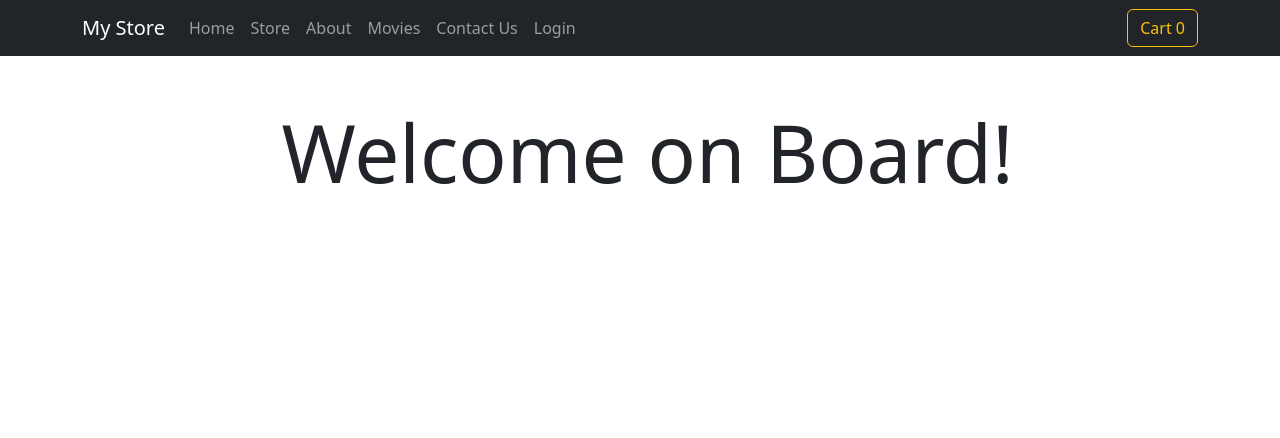
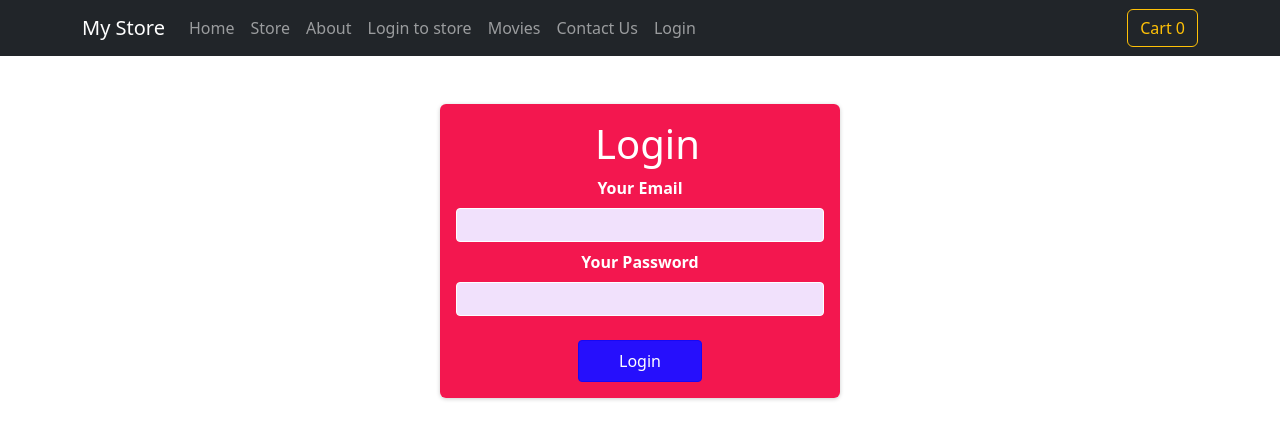
Before and after one commit to biswaa143/E-commerce-2, a React (Create React App) app: page /login in a window 1280 px wide. Before the commit this address led to /. Shown: the top 438 px of the page. Built offline with nearby package versions, Linux system fonts and the light colour scheme.

Commit message:
Adding Login to Ecommerce

```diff
--- a/src/App.js
+++ b/src/App.js
@@ -14,6 +14,7 @@
 import AuthPage from "./pages/AuthPage";
 import UserProfile from "./components/Profile/UserProfile";
 import AuthContext from "./components/store/auth-context";
+import Login from "./pages/Login";
 
 // const router = createBrowserRouter(
 //   [
@@ -188,6 +189,7 @@
         <Route path="/home" element={<Home />} />
         <Route path="/store" element={<StorePage />} />
         <Route path="/about" element={<AboutPage />} />
+        <Route path="/login" element={<Login />} />
         <Route path="/movie" element={<MoviePage />} />
         <Route path="/contact" element={<ContactUs />} />
         <Route path="/store/:productId" element={<ProductDetail />} />
--- a/src/components/Header.js
+++ b/src/components/Header.js
@@ -46,6 +46,9 @@
             <Link to="/about" className="nav-link">
               About
             </Link>
+            <Link to="/login" className="nav-link">
+              Login to store
+            </Link>
             <Link to="/movie" className="nav-link">
               Movies
             </Link>
--- /dev/null
+++ b/src/pages/Login.js
@@ -0,0 +1,103 @@
+import React, { useRef, useContext, useState } from "react";
+import AuthContext from "../components/store/auth-context";
+import classes from "./Login.module.css";
+import { Button } from "react-bootstrap";
+import { useNavigate } from "react-router-dom";
+
+const Login = () => {
+  const emailInputRef = useRef();
+  const passwordInputRef = useRef();
+  const authCtx = useContext(AuthContext);
+  const [isLogin, setIsLogin] = useState(true);
+  const [isLoading, setIsLoading] = useState(false);
+  const navigate = useNavigate();
+
+  // const switchAuthModeHandler = () => {
+  //   setIsLogin((prevState) => !prevState);
+  // };
+  console.log(setIsLogin);
+
+  const submitHandler = (event) => {
+    event.preventDefault();
+
+    const enteredEmail = emailInputRef.current.value;
+    const enteredPassword = passwordInputRef.current.value;
+
+    setIsLoading(true);
+
+    let url;
+    if (isLogin) {
+      url =
+        "https://identitytoolkit.googleapis.com/v1/accounts:signInWithPassword?key=AIzaSyCrU_dpYTl7LWLCqRzlvwg6Qb1d6UpAfp0";
+    }
+    fetch(url, {
+      method: "POST",
+      body: JSON.stringify({
+        email: enteredEmail,
+        password: enteredPassword,
+        returnSecureToken: true,
+      }),
+      headers: {
+        "Content-Type": "application/json",
+      },
+    })
+      .then((res) => {
+        setIsLoading(false);
+        if (res.ok) {
+          return res.json();
+        } else {
+          return res.json().then((data) => {
+            let errorMessage =
+              "Authentication failed: Please check your Email or Password!";
+            throw new Error(errorMessage);
+          });
+        }
+      })
+      .then((data) => {
+        const token = data.idToken;
+        authCtx.login(token);
+        localStorage.setItem("token", token);
+        alert('You have successfully logged in your account');
+        navigate("/store");
+      })
+      .catch((err) => {
+        alert(err.message);
+      });
+  };
+  return (
+    <section className={classes.auth}>
+      <h1>{isLogin ? "Login" : "Sign Up"}</h1>
+      <form onSubmit={submitHandler}>
+        <div className={classes.control}>
+          <label htmlFor="email">Your Email</label>
+          <input type="email" id="email" required ref={emailInputRef} />
+        </div>
+        <div className={classes.control}>
+          <label htmlFor="password">Your Password</label>
+          <input
+            type="password"
+            id="password"
+            required
+            ref={passwordInputRef}
+          />
+        </div>
+        <div className={classes.actions}>
+          {!isLoading && (
+            <Button type="submit">
+              {isLogin ? "Login" : "Create Account"}
+            </Button>
+          )}
+          {isLoading && <p>Sending Request...</p>}
+          {/* <Button
+            type="button"
+            className={classes.toggle}
+            onClick={switchAuthModeHandler}
+          >
+            {isLogin ? "Create new account" : "Login with existing account"}
+          </Button> */}
+        </div>
+      </form>
+    </section>
+  );
+};
+export default Login;
--- /dev/null
+++ b/src/pages/Login.module.css
@@ -0,0 +1,73 @@
+.auth {
+    margin: 3rem auto;
+    width: 95%;
+    max-width: 25rem;
+    border-radius: 6px;
+    background-color: #f30541ec;
+    box-shadow: 0 1px 4px rgba(0, 0, 0, 0.2);
+    padding: 1rem;
+    text-align: center;
+    color: white;
+  }
+
+  .auth h1 {
+    text-align: center;
+    color: white;
+  }
+
+  .control {
+    margin-bottom: 0.5rem;
+  }
+
+  .control label {
+    display: block;
+    color: white;
+    font-weight: bold;
+    margin-bottom: 0.5rem;
+  }
+
+  .control input {
+    font: inherit;
+    background-color: #f1e1fc;
+    color: #0e31fc;
+    border-radius: 4px;
+    border: 1px solid white;
+    width: 100%;
+    text-align: left;
+    padding: 0.25rem;
+  }
+
+  .actions {
+    margin-top: 1.5rem;
+    display: flex;
+    flex-direction: column;
+    align-items: center;
+  }
+
+  .actions button {
+    cursor: pointer;
+    font: inherit;
+    color: white;
+    background-color: #260ffc;
+    border: 1px solid #1707f5;
+    border-radius: 4px;
+    padding: 0.5rem 2.5rem;
+  }
+
+  .actions button:hover {
+    background-color: #873abb;
+    border-color: #873abb;
+  }
+
+  .actions .toggle {
+    margin-top: 1rem;
+    background-color: transparent;
+    color: #9f5ccc;
+    border: none;
+    padding: 0.15rem 1.5rem;
+  }
+
+  .actions .toggle:hover {
+    background-color: transparent;
+    color: #ae82cc;
+  }
```
